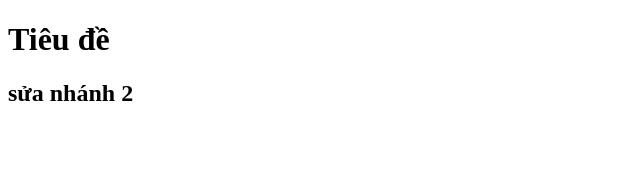
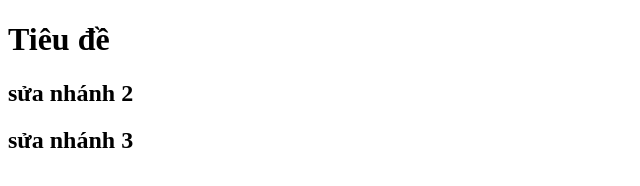
Before and after one commit to lehainam-05/duan6, a plain HTML site: page index.html in a window 1280 px wide. Shown: the whole page, without its empty margins (0-640 px from the left). Drawn offline with Linux system fonts and the light colour scheme.

Commit message:
sửa nhánh 3

```diff
--- a/index.html
+++ b/index.html
@@ -10,6 +10,7 @@
 <body>
     <h1>Tiêu đề</h1>
     <h2>sửa nhánh 2</h2>
+    <h2>sửa nhánh 3</h2>
 </body>
 
 </html>
```
